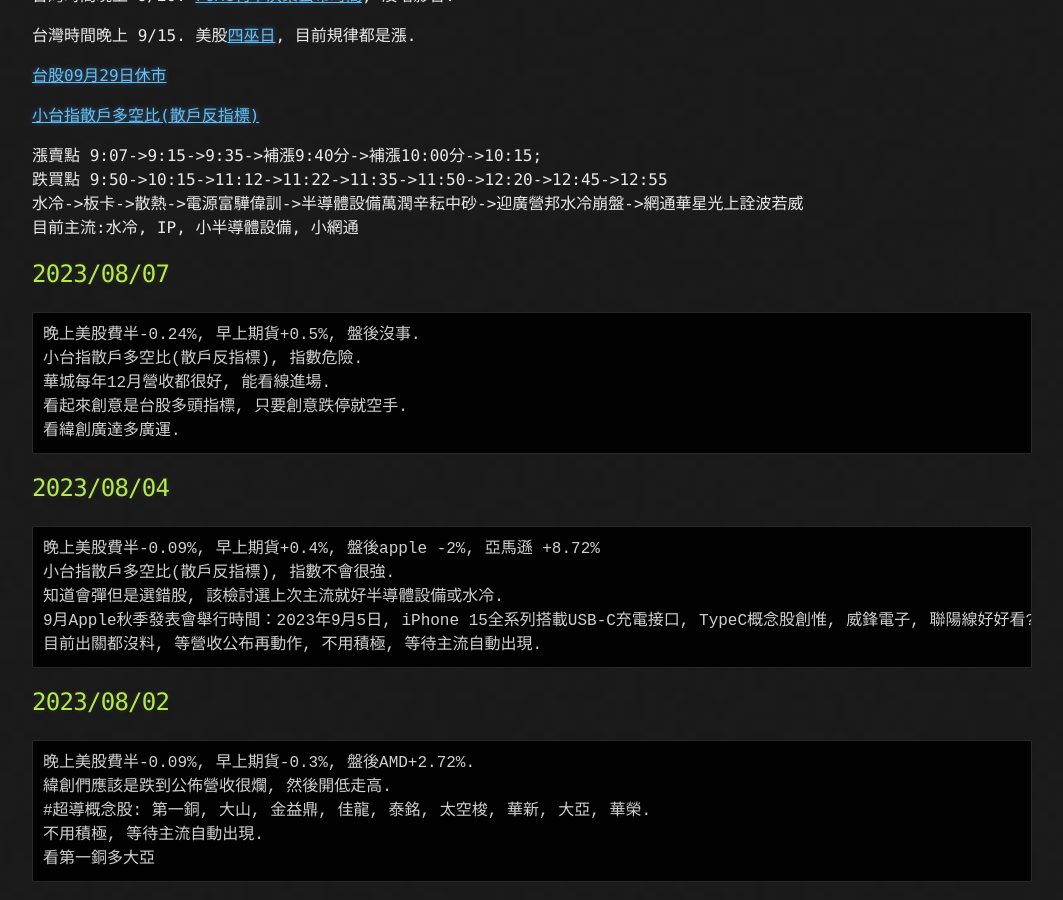
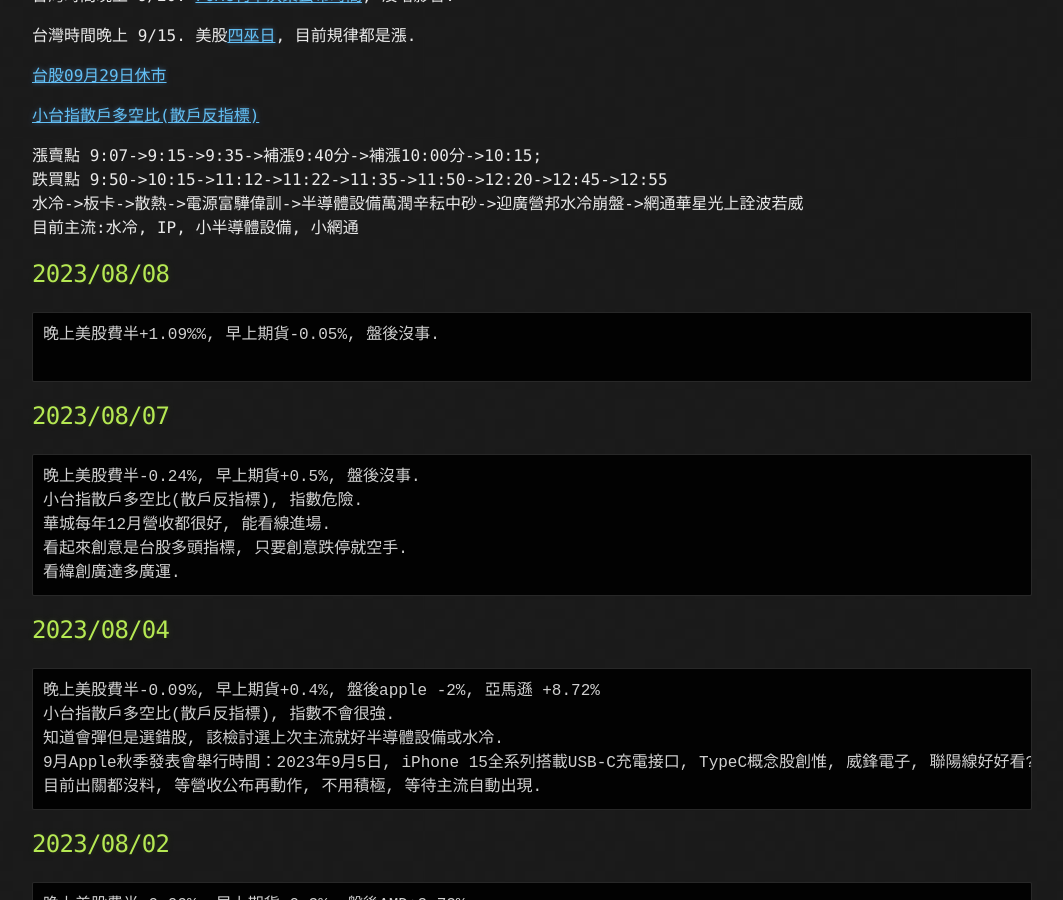
Before and after one commit to lepg5487/Stock_God, a Jekyll site: the page built from index.md, in a window 1280 px wide and 900 px high, scrolled down 394 px. Shown: the whole window, without its empty margins (108-1171 px from the left). Built offline with Jekyll 4.4.1, drawn with Linux system fonts in a browser that asks for light colours; our own code applies the rules of GitHub Pages for plain Markdown files.

Commit message:
Update index.md

````diff
--- a/index.md
+++ b/index.md
@@ -20,6 +20,12 @@ layout: testlayouts
 跌買點 9:50->10:15->11:12->11:22->11:35->11:50->12:20->12:45->12:55
 水冷->板卡->散熱->電源富驊偉訓->半導體設備萬潤辛耘中砂->迎廣營邦水冷崩盤->網通華星光上詮波若威
 目前主流:水冷, IP, 小半導體設備, 小網通
+
+## 2023/08/08
+```
+晚上美股費半+1.09%%, 早上期貨-0.05%, 盤後沒事.
+
+```
 
 ## 2023/08/07
 ```
````
